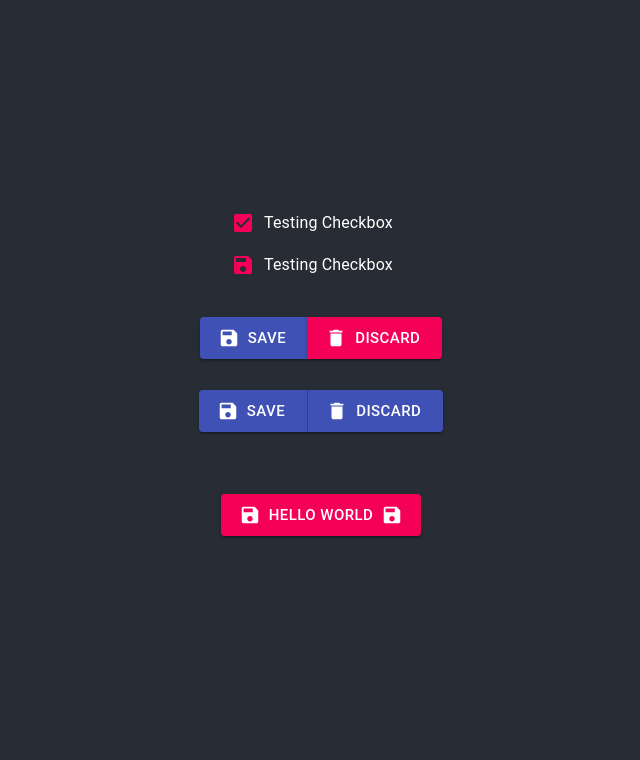
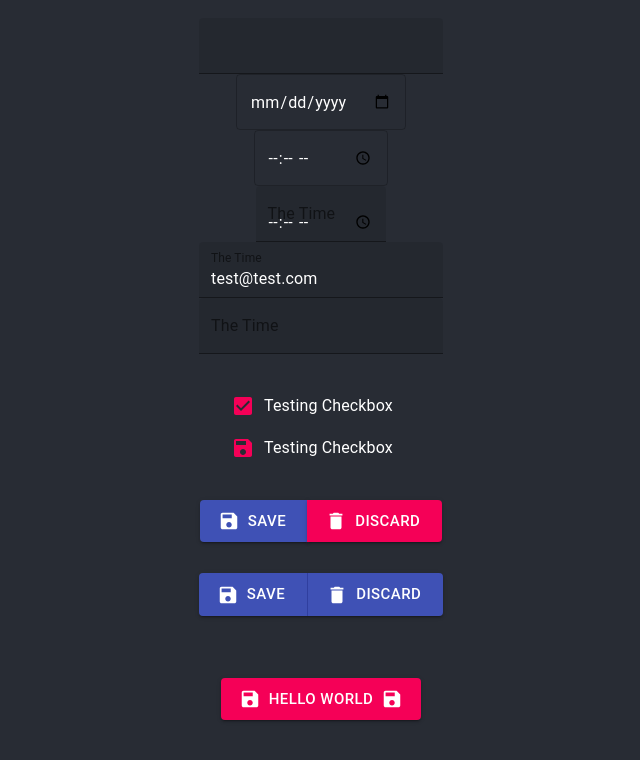
Before and after one commit to Annie-Huang/material-ui-react-tutorial, a React (Create React App) app: page / in a window 1280 px wide. Shown: the top 760 px of the page, without its empty margins (319-959 px from the left). Built offline with nearby package versions, Linux system fonts and the light colour scheme.

Commit message:
Add different options for <TextField>, which is <input> and you can set type to be date, time, email, text

```diff
--- a/src/App.css
+++ b/src/App.css
@@ -11,6 +11,10 @@
   .App-logo {
     animation: App-logo-spin infinite 20s linear;
   }
+}
+
+input {
+  color: white !important;
 }
 
 .App-header {
--- a/src/App.js
+++ b/src/App.js
@@ -7,6 +7,7 @@ import SaveIcon from '@material-ui/icons/Save'
 import DeleteIcon from '@material-ui/icons/Delete'
 import Checkbox from "@material-ui/core/Checkbox";
 import FormControlLabel from "@material-ui/core/FormControlLabel";
+import TextField from '@material-ui/core/TextField';
 
 function CheckboxExample() {
   const [checked, setChecked] = React.useState(true);
@@ -51,6 +52,14 @@ function App() {
   return (
     <div className="App">
       <header className="App-header">
+        <TextField variant="filled" />
+        <TextField variant="outlined" color="secondary" type="date" />
+        <TextField variant="outlined" color="secondary" type="time" />
+        <TextField variant="filled" color="secondary" type="time" label="The Time"/>
+        <TextField variant="filled" color="secondary" type="email" label="The Time" value="test@test.com"/>
+        <TextField variant="filled" color="secondary" type="email" label="The Time" placeholder="test@test.com"/>
+        <br/>
+
         <CheckboxExample />
 
         <br/>
```
Also changed, not shown: Note.txt.
